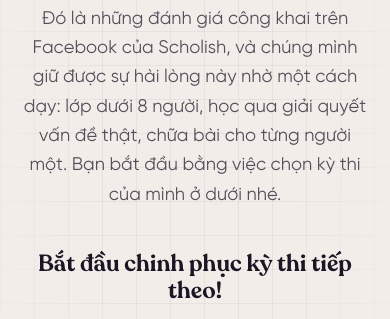
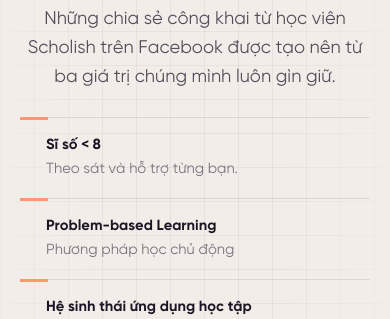
Before and after one commit to Suity59/scholish-website, a plain HTML site: page index.html in a window 390 px wide. Shown: the part 488-807 px from the top of the page. Drawn offline with Linux system fonts and the light colour scheme.

Commit message:
Fix responsive hero value layout

```diff
--- a/css/style.css
+++ b/css/style.css
@@ -183,11 +183,45 @@
 
 /* ---------- Hero (homepage — centered kiểu Magoosh) ---------- */
 .hero-center { padding-block: var(--sp-hero) clamp(2rem, 5vw, 4rem); text-align: center; }
-.hero-center__inner { max-width: 860px; margin-inline: auto; }
-.hero-center h1 { font-size: var(--fs-hero); font-weight: 700; margin-block: 20px 18px; }
+.hero-center__inner { max-width: 1100px; margin-inline: auto; }
+.hero-center h1 { font-size: var(--fs-hero); font-weight: 700; max-width: 860px; margin: 20px auto 18px; }
 .hero-center .hero__intro {
   font-size: var(--fs-intro); color: var(--fg-2);
-  max-width: 640px; margin-inline: auto; margin-bottom: 40px;
+  max-width: 720px; margin-inline: auto; margin-bottom: 32px;
+}
+.hero-values {
+  display: grid;
+  grid-template-columns: repeat(3, minmax(0, 1fr));
+  width: min(100%, 1020px);
+  margin: 0 auto 52px;
+  border-top: 1px solid var(--hairline);
+  border-bottom: 1px solid var(--hairline);
+  text-align: left;
+}
+.hero-value {
+  position: relative;
+  display: grid;
+  gap: 3px;
+  padding: 22px 30px 24px;
+}
+.hero-value + .hero-value { border-left: 1px solid var(--hairline); }
+.hero-value::before {
+  content: "";
+  position: absolute;
+  top: -1px;
+  left: 30px;
+  width: 36px;
+  height: 3px;
+  background: var(--coral);
+}
+.hero-value strong {
+  font-size: clamp(0.92rem, 1.4vw, 1.08rem);
+  line-height: 1.35;
+}
+.hero-value span {
+  color: var(--fg-3);
+  font-size: 0.92rem;
+  line-height: 1.45;
 }
 
 /* Exam picker - ba lộ trình, ba bảng màu và minh họa riêng */
@@ -866,8 +900,8 @@
 /* Illustration Notioly (§10c) */
 .notioly { pointer-events: none; user-select: none; }
 .notioly--hero { position: absolute; top: 40%; width: clamp(120px, 13vw, 200px); opacity: 0.95; }
-.notioly--hero.is-left { left: clamp(6px, 2vw, 44px); }
-.notioly--hero.is-right { right: clamp(6px, 2vw, 44px); }
+.notioly--hero.is-left { left: auto; right: calc(50% + 542px); }
+.notioly--hero.is-right { right: auto; left: calc(50% + 542px); }
 .notioly--inline { width: 150px; margin: 0 auto 14px; }
 
 /* Squiggle logo tự vẽ khi tải trang */
@@ -915,7 +949,8 @@
 /* Stars của rating strip hiện dần */
 .rating-strip .stars { display: inline-block; }
 
-@media (max-width: 1000px) { .notioly--hero { display: none; } }
+/* Chỉ hiện minh họa hai bên khi viewport đủ rộng để không chạm vào dải giá trị */
+@media (max-width: 1500px) { .notioly--hero { display: none; } }
 @media (max-width: 900px) { .doodle { display: none; } }
 
 @media (prefers-reduced-motion: reduce) {
@@ -948,6 +983,12 @@
   .nav.menu-open .nav__toggle span:nth-child(2) { opacity: 0; }
   .nav.menu-open .nav__toggle span:nth-child(3) { transform: translateY(-7px) rotate(-45deg); }
 
+  .hero-center .hero__intro { margin-bottom: 24px; }
+  .hero-values { grid-template-columns: 1fr; margin-bottom: 38px; }
+  .hero-value { padding: 18px 8px 18px 26px; }
+  .hero-value + .hero-value { border-left: 0; border-top: 1px solid var(--hairline); }
+  .hero-value::before { top: -1px; left: 0; width: 28px; }
+
   .wall, .feature-grid, .stat-cards, .compare, .upcoming__classes { grid-template-columns: 1fr; }
   .course-hero__grid { grid-template-columns: 1fr; }
   .footer__grid { grid-template-columns: 1fr; gap: 28px; }
--- a/index.html
+++ b/index.html
@@ -46,7 +46,21 @@
     <div class="container hero-center__inner">
       <span class="microcaps reveal">Trung tâm học online · Hà Nội · Learning Stylishly</span>
       <h1 class="reveal"><span class="num">100%</span> học viên hài lòng khi đồng hành cùng Scholish <span class="u-coral">trên đường du học - đi ra thế giới</span></h1>
-      <p class="hero__intro reveal">Đó là những đánh giá công khai trên Facebook của Scholish, và chúng mình giữ được sự hài lòng này nhờ một cách dạy: lớp dưới 8 người, học qua giải quyết vấn đề thật, chữa bài cho từng người một. Bạn bắt đầu bằng việc chọn kỳ thi của mình ở dưới nhé.</p>
+      <p class="hero__intro reveal">Những chia sẻ công khai từ học viên Scholish trên Facebook được tạo nên từ ba giá trị chúng mình luôn gìn giữ.</p>
+      <div class="hero-values reveal" aria-label="Ba giá trị cốt lõi của Scholish">
+        <div class="hero-value">
+          <strong>Sĩ số &lt; 8</strong>
+          <span>Theo sát và hỗ trợ từng bạn.</span>
+        </div>
+        <div class="hero-value">
+          <strong>Problem-based Learning</strong>
+          <span>Phương pháp học chủ động</span>
+        </div>
+        <div class="hero-value">
+          <strong>Hệ sinh thái ứng dụng học tập</strong>
+          <span>Ôn luyện và theo dõi tiến độ học tập trực quan</span>
+        </div>
+      </div>
       <h2 class="exam-picker__title reveal">Bắt đầu chinh phục kỳ thi tiếp theo!</h2>
       <div class="exam-picker">
         <a href="gmat.html" class="card exam-pick exam-pick--gmat reveal">
```
